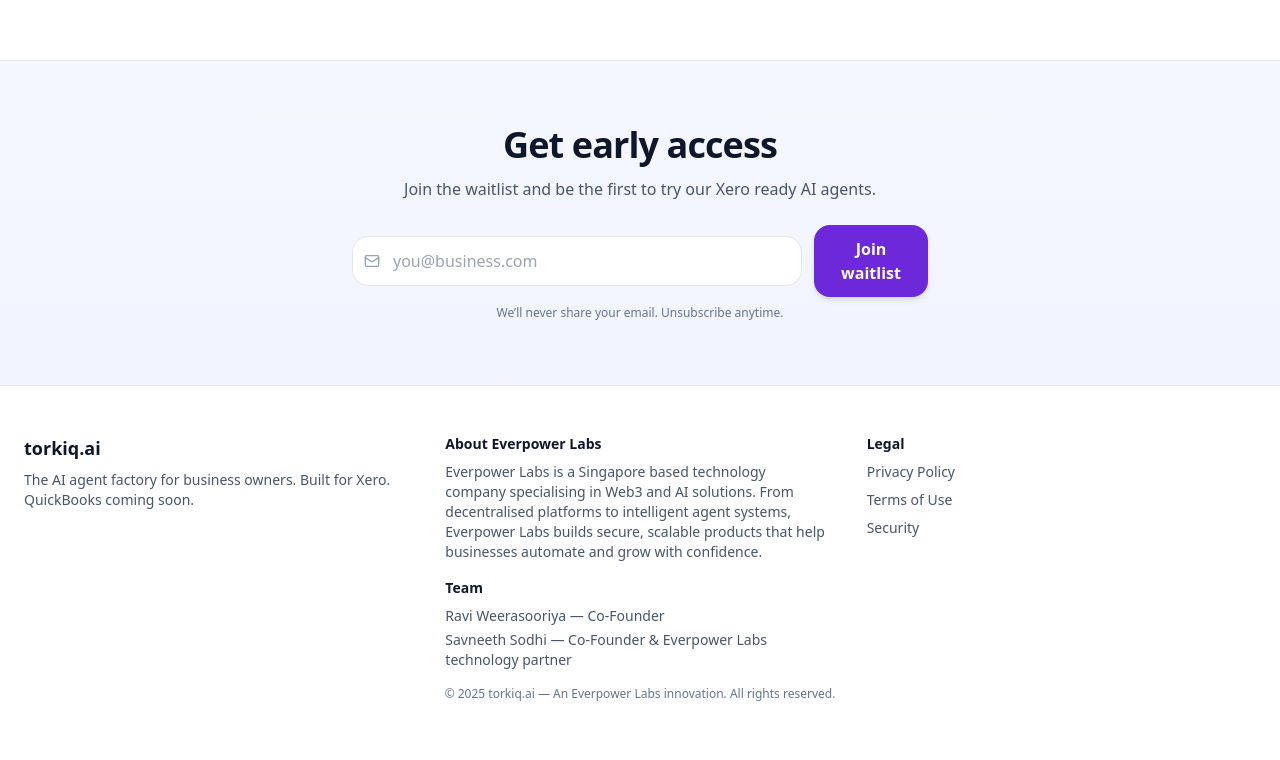
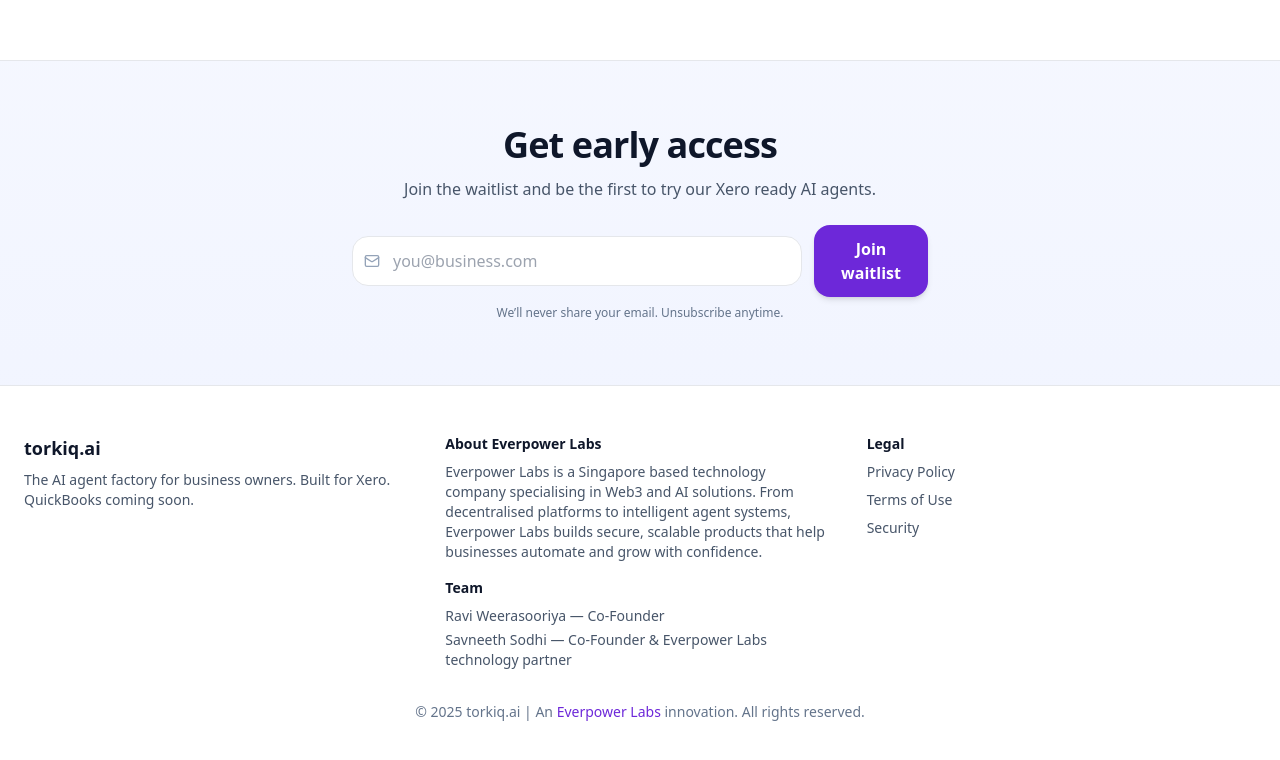
Before and after one commit to everpowerlabs/torkiq2.ai, a React (Create React App) app: page / in a window 1280 px wide. Shown: the part 2750-3510 px from the top of the page. Built offline with nearby package versions, Linux system fonts and the light colour scheme.

Commit message:
footer style chages

```diff
--- a/src/TorkiqLanding.tsx
+++ b/src/TorkiqLanding.tsx
@@ -1,5 +1,6 @@
 import React, { useEffect } from "react";
 import { Check, ArrowRight, Shield, Zap, BarChart3, PlugZap, Factory, Bot, Gauge, CalendarCheck, Mail } from "lucide-react";
+import { color } from "three/tsl";
 
 // Simple CTA Button component (accepts passthrough props for testing/data-attrs)
 const CTAButton = ({ children, ...props }) => (
@@ -330,8 +331,8 @@ export default function TorkiqLanding() {
           </div>
         </div>
         <div>
-          <p className="mt-4  text-center text-xs text-slate-500">
-            © {new Date().getFullYear()} torkiq.ai — An <a href="https://everpower.io/">Everpower Labs</a> innovation. All rights reserved.
+          <p className="mt-4 pt-4 text-center text-md text-slate-500">
+            © {new Date().getFullYear()} torkiq.ai | An <a style={{ color:'#6d28d9' }} href="https://everpower.io/" target="_blank" rel="noopener noreferrer">Everpower Labs</a> innovation. All rights reserved.
           </p>
         </div>
       </footer>
```
